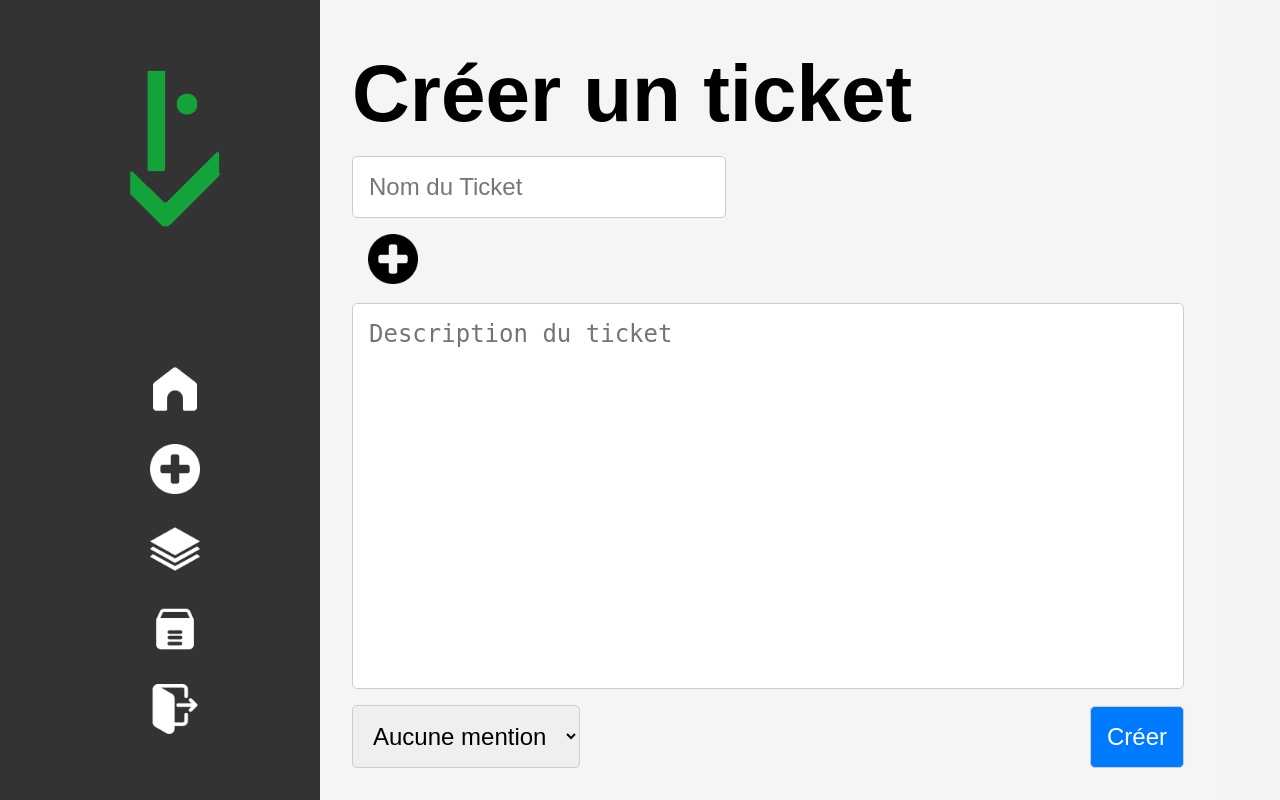
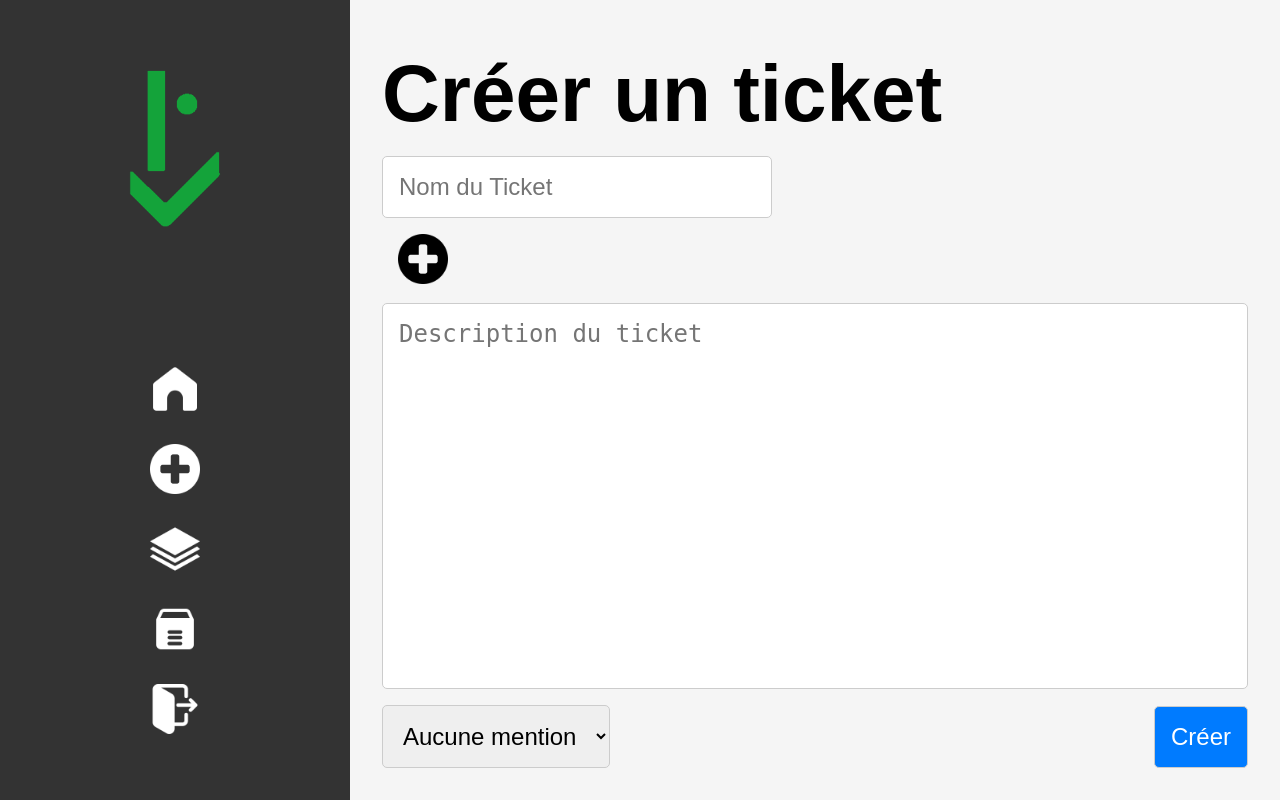
Before and after one commit to raphael-tlm/ATPC_Ticket_and_Form, a PHP site: page /View/newticket.php in a window 1280 px wide. Run offline with PHP 8.4, Linux system fonts and the light colour scheme; the visitor is signed in with stand-in values (Sample User, id 1); data that the repository does not hold is empty.

Commit message:
Reworking Html Css

```diff
--- a/Assets/Css/nav.css
+++ b/Assets/Css/nav.css
@@ -5,10 +5,6 @@ image{
 }
 
 nav{
-    position: absolute;
-    top: 0;
-    left: 0;
-
     background-color: #333;
     color: white;
 
--- a/Assets/Css/newticket.css
+++ b/Assets/Css/newticket.css
@@ -1,13 +1,17 @@
 main{
-    position: fixed;
-    left : 25%;
+    display: flex;
+    height: 100vh;
+    width: 100vw;
+}
+
+.mainContent{
     display: flex;
     flex-direction: column;
     justify-content: flex-start;
     align-items: baseline;
+    width: 100%;
     height: 100vh;
     background-color: #f5f5f5;
-    width: 70%;
     padding: 2rem;
 }
 
--- a/Assets/Js/flair.js
+++ b/Assets/Js/flair.js
@@ -4,7 +4,6 @@ const flairDisplay = document.getElementById("flairDisplay")
 const hiddenItems = document.getElementById("hiddenItems")
 
 function addFlair(flair){
-    flair.style.display = "block";
     flairList.appendChild(flair);
     C_hiddenFlair(flair);
     hideDisplay();
--- a/View/newticket.php
+++ b/View/newticket.php
@@ -21,9 +21,9 @@ include '../Assets/Php/Includes/header.php';
 ?>
 
 <body>
+    <main>
     <?php include '../Assets/Php/Includes/nav.php'; ?>
-
-    <main>
+    <div class="mainContent">
         <h1>Créer un ticket</h1>
         <form action="../Assets/Php/Functions/createTicket.php" method="post">
             <input type="text" name="title" placeholder="Nom du Ticket" required maxlength="100">
@@ -36,5 +36,6 @@ include '../Assets/Php/Includes/header.php';
                 <input type="submit" value="Créer">
             </div>
         </form>
+        </div>
     </main>
 <script src="../Assets/Js/flair.js"></script>
```
